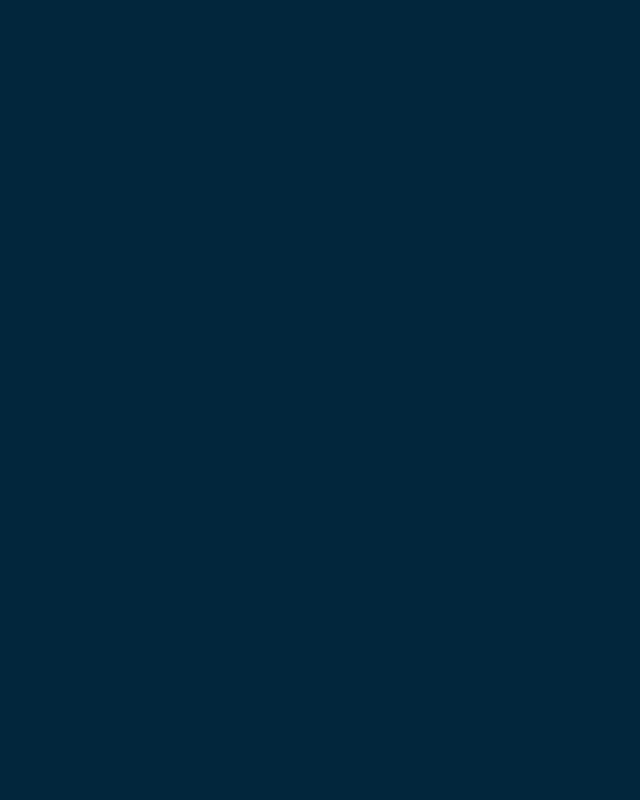
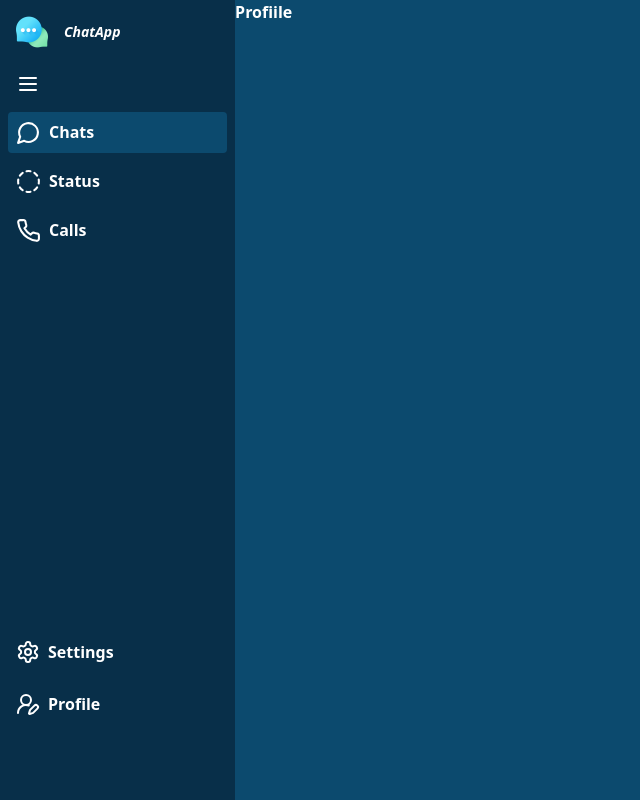
Before and after one commit to littlegod20/A-real-time-chat-app, a React (Vite) app: page /profile in a window 1280 px wide. Before the commit this address had no page. Shown: the whole page, without its empty margins (0-640 px from the left). Built offline with nearby package versions, Linux system fonts and the light colour scheme.

Commit message:
finished working on dashboard ui

```diff
--- a/src/App.tsx
+++ b/src/App.tsx
@@ -7,7 +7,10 @@ import MainLayout from "./pages/layouts/MainLayout";
 import About from "./pages/home/About";
 import DashboardLayout from "./pages/layouts/DashboardLayout";
 import ChatPage from "./pages/user/ChatPage";
-import Profiile from "./pages/user/Profiile";
+import Status from "./pages/user/Status";
+import Calls from "./pages/user/Calls";
+import Profile from "./pages/user/Profile";
+import Settings from "./pages/user/Settings";
 
 function App() {
   return (
@@ -25,8 +28,11 @@ function App() {
           </Route>
 
           <Route element={<DashboardLayout />}>
-            <Route path="/chats" element={<ChatPage/>}/>
-            <Route path="/user-profile" element={<Profiile/>} />
+            <Route path="/chats" element={<ChatPage />} />
+            <Route path="/profile" element={<Profile />} />
+            <Route path="/settings" element={<Settings />} />
+            <Route path="/status" element={<Status />} />
+            <Route path="/calls" element={<Calls />} />
           </Route>
         </Routes>
       </BrowserRouter>
--- a/src/components/common/Dashboard.tsx
+++ b/src/components/common/Dashboard.tsx
@@ -1,9 +1,99 @@
-
+import {
+  CircleDashed,
+  Menu,
+  MessageCircle,
+  Phone,
+  Settings,
+  UserRoundPen,
+} from "lucide-react";
+import chat from "../../assets/chat.png";
+import { useState } from "react";
+import { Link } from "react-router-dom";
 
 const Dashboard = () => {
+  const [activeTab, setActiveTab] = useState("chats");
+  const [isDashboard, setIsDashboard] = useState(true);
+
+  const handleSetActiveTab = (val: string) => {
+    setActiveTab(val);
+  };
+
+  const handleOpenDashboard = () => {
+    setIsDashboard(!isDashboard);
+  };
+
   return (
-    <div>Dashboard</div>
-  )
-}
+    <main
+      className={`h-screen bg-sky-950 w-72 relative transition-all ${
+        isDashboard ? "" : "translate-x-0 w-16"
+      }`}
+    >
+      <header className="relative top-0 flex items-center gap-4 p-4">
+        <img src={chat} alt="logo image" className="w-8" />
+        {isDashboard ? <p className="text-sm italic">ChatApp</p> : ""}
+      </header>
 
-export default Dashboard
+      <aside className="px-2 flex justify-start">
+        <div className="hover:bg-sky-900 flex justify-center duration-300 ease-in transition-colors p-2 rounded-md">
+          <Menu onClick={handleOpenDashboard} />
+        </div>
+      </aside>
+
+      <section className="space-y-2 p-2 h-[65%]">
+        <Link
+          to="/chats"
+          className={`flex gap-2 hover:bg-sky-900 p-2 rounded-sm transition-all duration-300 ease-in hover:cursor-pointer ${
+            activeTab === "chats" ? "bg-sky-900" : ""
+          }`}
+          onClick={() => handleSetActiveTab("chats")}
+        >
+          {" "}
+          <MessageCircle size={25} /> {isDashboard ? "Chats" : ""}
+        </Link>
+        <Link
+          to="/status"
+          className={`flex gap-2 hover:bg-sky-900 p-2 rounded-sm transition-all duration-300 ease-in hover:cursor-pointer ${
+            activeTab === "status" ? "bg-sky-900" : ""
+          }`}
+          onClick={() => handleSetActiveTab("status")}
+        >
+          {" "}
+          <CircleDashed size={25} /> {isDashboard ? "Status" : ""}
+        </Link>
+        <Link
+          to="/calls"
+          className={`flex gap-2 hover:bg-sky-900 p-2 rounded-sm transition-all duration-300 ease-in hover:cursor-pointer ${
+            activeTab === "calls" ? "bg-sky-900" : ""
+          }`}
+          onClick={() => handleSetActiveTab("calls")}
+        >
+          {" "}
+          <Phone size={25} />
+          {isDashboard ? "Calls" : ""}
+        </Link>
+      </section>
+
+      <section className="flex flex-col p-2 space-y-3">
+        <Link to='/settings'
+          className={`flex gap-2 hover:bg-sky-900 p-2 rounded-sm transition-all duration-300 ease-in hover:cursor-pointer ${
+            activeTab === "settings" ? "bg-sky-900" : ""
+          }`}
+          onClick={() => handleSetActiveTab("settings")}
+        >
+          <Settings /> {isDashboard ? "Settings" : ""}
+        </Link>
+        <Link to='/profile'
+          className={`flex gap-2 hover:bg-sky-900 p-2 rounded-sm transition-all duration-300 ease-in hover:cursor-pointer ${
+            activeTab === "profile" ? "bg-sky-900" : ""
+          }`}
+          onClick={() => handleSetActiveTab("profile")}
+        >
+          <UserRoundPen />
+          {isDashboard ? "Profile" : ""}
+        </Link>
+      </section>
+    </main>
+  );
+};
+
+export default Dashboard;
--- a/src/pages/layouts/DashboardLayout.tsx
+++ b/src/pages/layouts/DashboardLayout.tsx
@@ -4,9 +4,9 @@ import { Outlet } from "react-router-dom"
 
 const DashboardLayout = () => {
   return (
-    <main>
+    <main className="flex bg-sky-900 text-white font-semibold">
       <Dashboard/>
-      <section>
+      <section className="container">
         <Outlet/>
       </section>
     </main>
--- /dev/null
+++ b/src/pages/user/Calls.tsx
@@ -0,0 +1,5 @@
+const Calls = () => {
+  return <div>Calls</div>;
+};
+
+export default Calls;
--- a/src/pages/user/Profiile.tsx
+++ /dev/null
@@ -1,5 +0,0 @@
-const Profiile = () => {
-  return <div>Profiile</div>;
-};
-
-export default Profiile;
--- /dev/null
+++ b/src/pages/user/Profile.tsx
@@ -0,0 +1,5 @@
+const Profile = () => {
+  return <div>Profiile</div>;
+};
+
+export default Profile;
--- /dev/null
+++ b/src/pages/user/Settings.tsx
@@ -0,0 +1,5 @@
+const Settings = () => {
+  return <div>Settings</div>;
+};
+
+export default Settings;
--- /dev/null
+++ b/src/pages/user/Status.tsx
@@ -0,0 +1,5 @@
+const Status = () => {
+  return <div>Status</div>;
+};
+
+export default Status;
```
Also changed, not shown: src/assets/decor.png (added).
